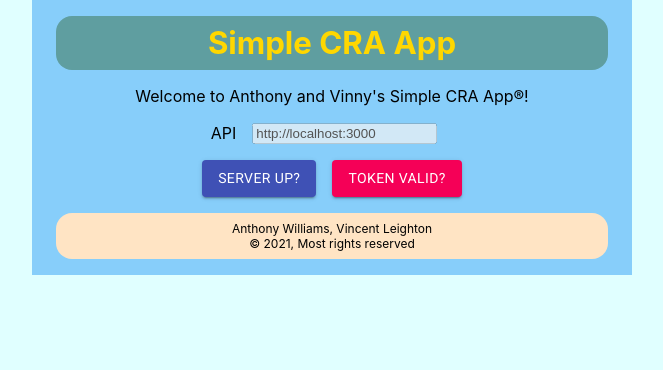
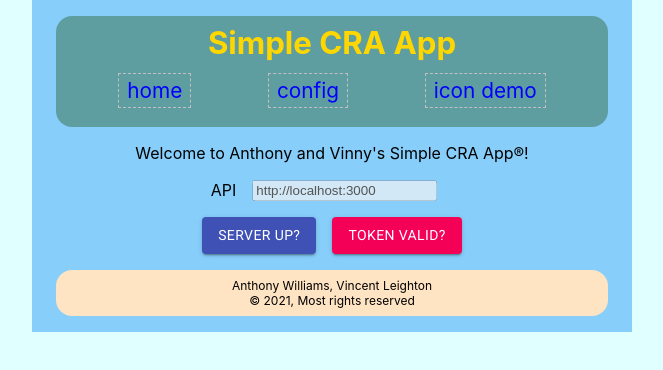
Before and after one commit to Wolven531/simple-cra-app, a React (Create React App) app: page / in a window 1280 px wide. Shown: the top 370 px of the page, without its empty margins (308-971 px from the left). Built offline with nearby package versions, Linux system fonts and the light colour scheme.

Commit message:
Use Nav comp

```diff
--- a/src/App.tsx
+++ b/src/App.tsx
@@ -1,8 +1,9 @@
+import { Button, Container, Grid } from '@material-ui/core'
 import React, { useEffect, useState } from 'react'
 import { BrowserRouter, Route, Switch } from 'react-router-dom'
-import { Button, Container, Grid } from '@material-ui/core'
 import { ApiService } from './ApiService'
 import { IconDemo } from './IconDemo'
+import { Nav } from './Nav/Nav'
 import './App.css'
 
 const ENV_API_URL = process.env.REACT_APP_API_URL || '!!! ENV WAS MISSING URL !!!'
@@ -20,6 +21,7 @@ function App() {
 			<Container maxWidth="sm" className="app">
 				<Container className="header">
 					<h2>Simple CRA App</h2>
+					<Nav />
 				</Container>
 				{/* Content outside of <BrowserRouter> renders on every page */}
 				<BrowserRouter>
```
